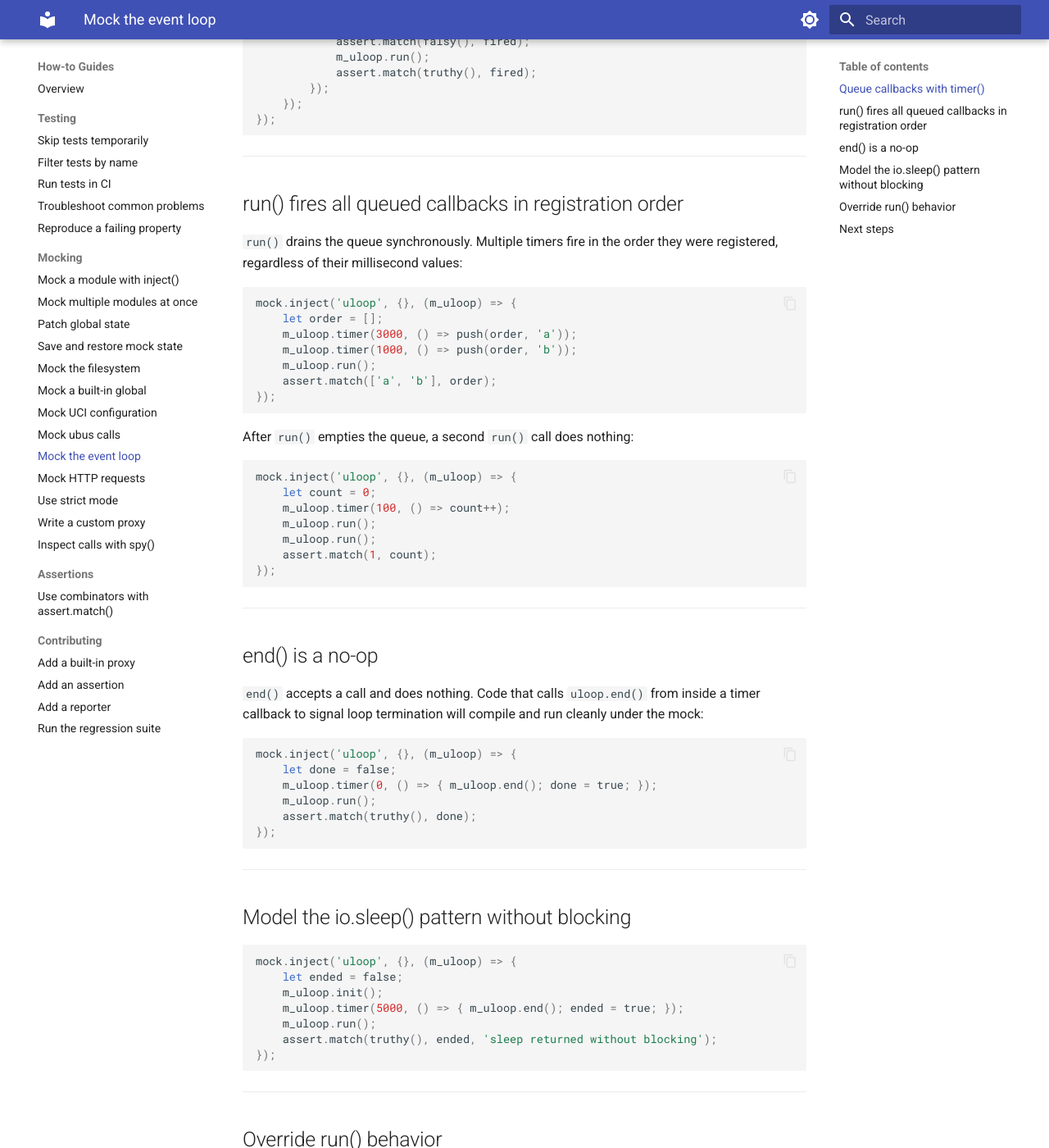
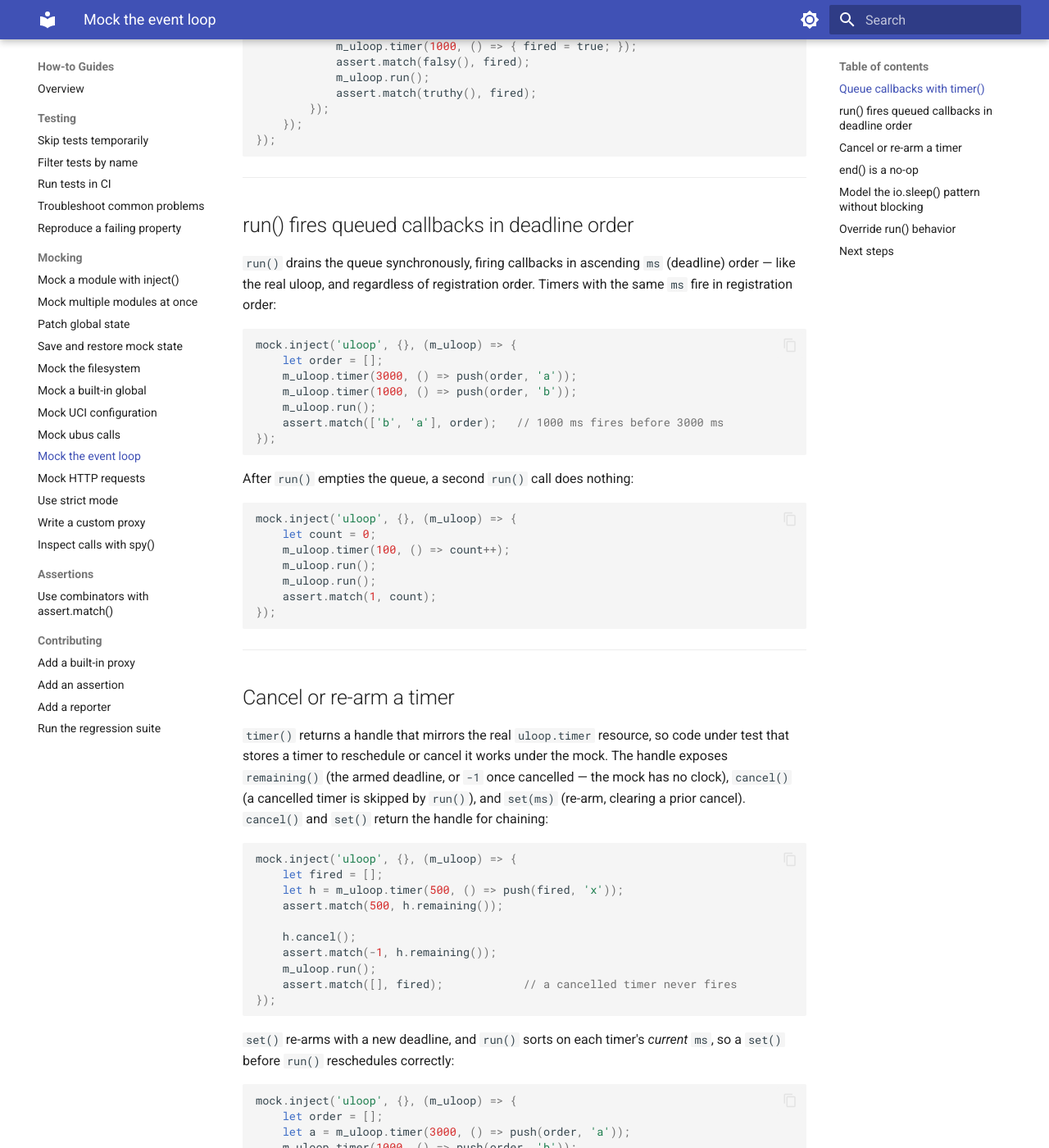
Before and after one commit to m00qek/utest, an MkDocs documentation site: the page built from docs/how-to/mock-uloop.md, in a window 1280 px wide and 1400 px high, scrolled down 585 px. Shown: the whole window at 82% size. Built offline with MkDocs 1.6.1 and Material for MkDocs 9.7.7, drawn with Linux system fonts in a browser that asks for light colours; some of the changed text lies outside the part shown.

Commit message:
docs: fix uloop mock — deadline firing order, timer handle, timers channel
The mock now fires timers in ascending-ms (deadline) order tie-broken on
registration (1.7), not registration order; the docs' examples asserted the
wrong order. timer() returns a handle (remaining/cancel/set, R3.15) that was
undocumented, and the queue lives in a dedicated 'timers' channel (2.5), not a
'__pending__' data key. Rewrote the how-to ordering section, added a
'Cancel or re-arm a timer' section, and corrected the reference. All snippets
verified in the container.

````diff
--- a/docs/how-to/mock-uloop.md
+++ b/docs/how-to/mock-uloop.md
@@ -6,7 +6,7 @@ Declare `uloop: null` in your `utest.config.uc` `mocks` table. See [How-to: Mock
 
 ## Queue callbacks with timer()
 
-`timer(ms, callback)` registers a callback in the proxy's internal queue. The millisecond value is accepted but has no timing effect — callbacks fire when `run()` is called, not after a delay:
+`timer(ms, callback)` registers a callback and returns a handle (see [Cancel or re-arm a timer](#cancel-or-re-arm-a-timer)). No wall-clock time passes — callbacks fire when `run()` is called, not after a real delay — but `ms` is the callback's *deadline* and determines firing order:
 
 ```js
 import { describe, it, mock, assert, truthy, falsy } from 'utest';
@@ -27,9 +27,9 @@ describe('uloop mock', () => {
 
 ---
 
-## run() fires all queued callbacks in registration order
+## run() fires queued callbacks in deadline order
 
-`run()` drains the queue synchronously. Multiple timers fire in the order they were registered, regardless of their millisecond values:
+`run()` drains the queue synchronously, firing callbacks in ascending `ms` (deadline) order — like the real uloop, and regardless of registration order. Timers with the same `ms` fire in registration order:
 
 ```js
 mock.inject('uloop', {}, (m_uloop) => {
@@ -37,7 +37,7 @@ mock.inject('uloop', {}, (m_uloop) => {
     m_uloop.timer(3000, () => push(order, 'a'));
     m_uloop.timer(1000, () => push(order, 'b'));
     m_uloop.run();
-    assert.match(['a', 'b'], order);
+    assert.match(['b', 'a'], order);   // 1000 ms fires before 3000 ms
 });
 ```
 
@@ -50,6 +50,38 @@ mock.inject('uloop', {}, (m_uloop) => {
     m_uloop.run();
     m_uloop.run();
     assert.match(1, count);
+});
+```
+
+---
+
+## Cancel or re-arm a timer
+
+`timer()` returns a handle that mirrors the real `uloop.timer` resource, so code under test that stores a timer to reschedule or cancel it works under the mock. The handle exposes `remaining()` (the armed deadline, or `-1` once cancelled — the mock has no clock), `cancel()` (a cancelled timer is skipped by `run()`), and `set(ms)` (re-arm, clearing a prior cancel). `cancel()` and `set()` return the handle for chaining:
+
+```js
+mock.inject('uloop', {}, (m_uloop) => {
+    let fired = [];
+    let h = m_uloop.timer(500, () => push(fired, 'x'));
+    assert.match(500, h.remaining());
+
+    h.cancel();
+    assert.match(-1, h.remaining());
+    m_uloop.run();
+    assert.match([], fired);            // a cancelled timer never fires
+});
+```
+
+`set()` re-arms with a new deadline, and `run()` sorts on each timer's *current* `ms`, so a `set()` before `run()` reschedules correctly:
+
+```js
+mock.inject('uloop', {}, (m_uloop) => {
+    let order = [];
+    let a = m_uloop.timer(3000, () => push(order, 'a'));
+    m_uloop.timer(1000, () => push(order, 'b'));
+    a.set(100);                         // 'a' is now the earliest deadline
+    m_uloop.run();
+    assert.match(['a', 'b'], order);
 });
 ```
 
````
Also changed, not shown: docs/reference/proxy-data-models.md (+7 -5 lines).
